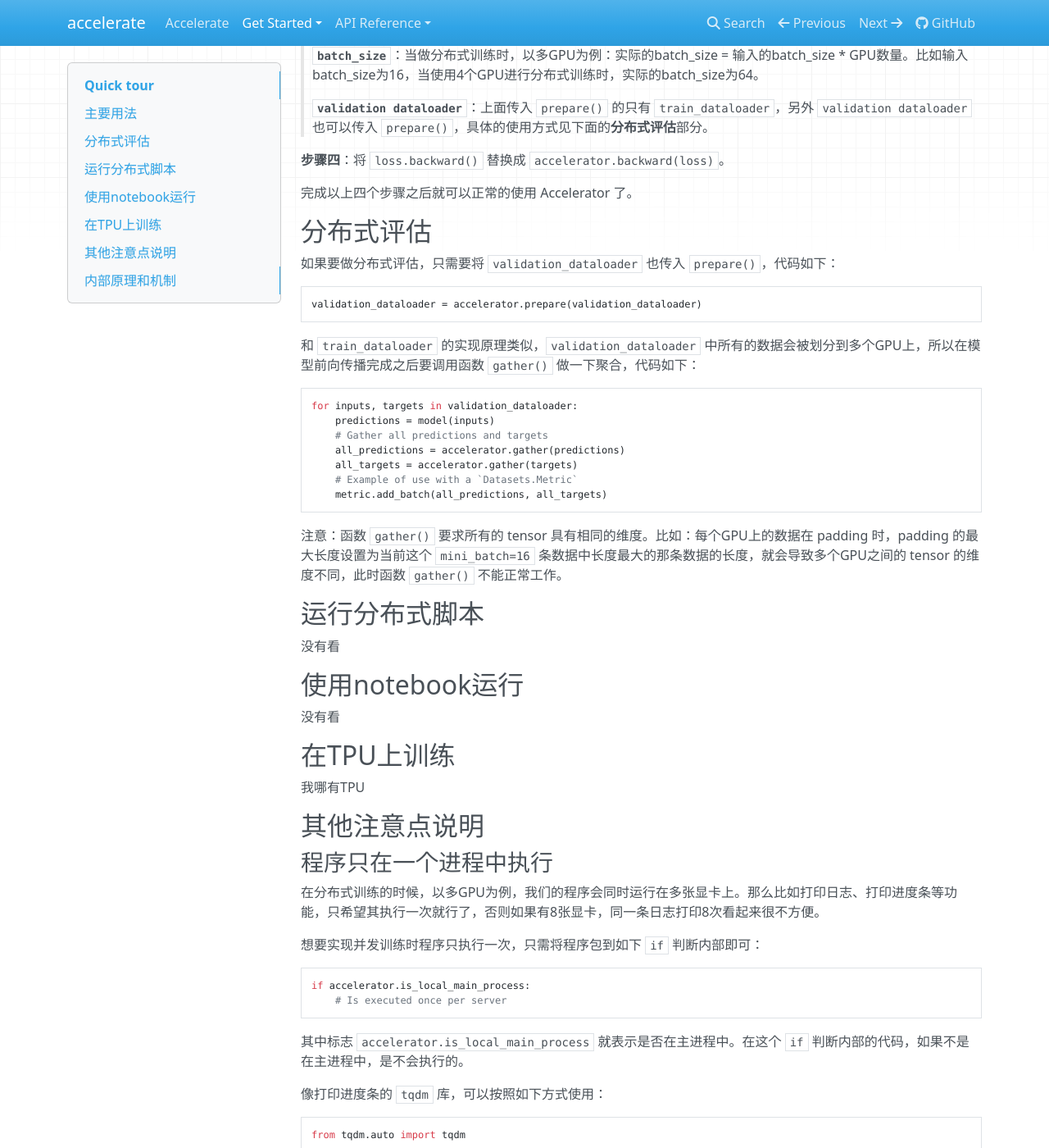
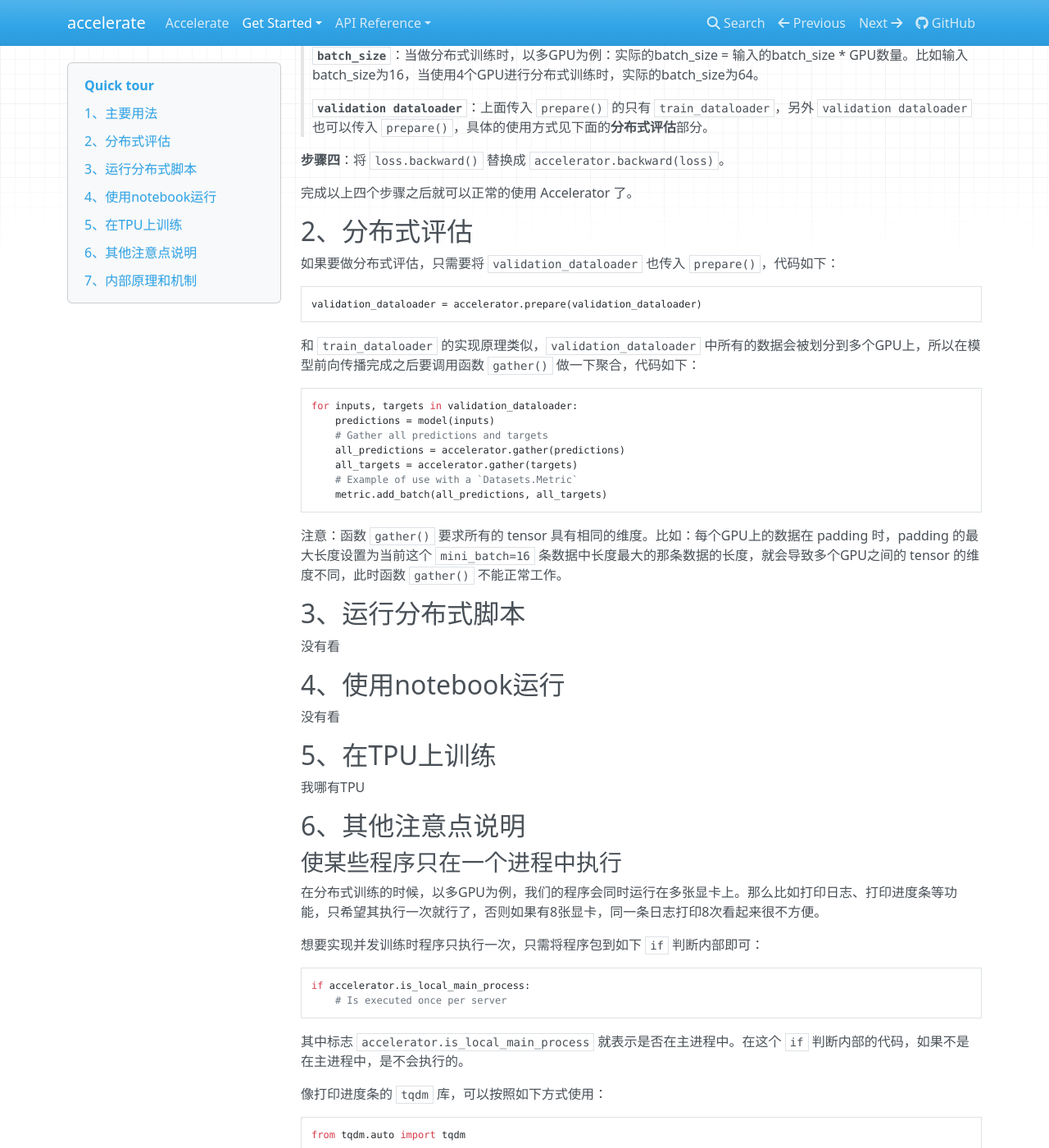
Before and after one commit to wmc1992/huggingface-accelerate-docs-zh, an MkDocs documentation site: the page built from docs/quick_tour.md, in a window 1280 px wide and 1400 px high, scrolled down 1458 px. Shown: the whole window at 82% size. Built offline with MkDocs 1.6.1, drawn with Linux system fonts in a browser that asks for light colours; nearby versions of some CDN libraries; some of the changed text lies outside the part shown.

Commit message:
2022-02-04 14:50:05

```diff
--- a/docs/quick_tour.md
+++ b/docs/quick_tour.md
@@ -1,6 +1,6 @@
 # Quick tour
 
-## 主要用法
+## 1、主要用法
 
 在之前的文档 [Accelerate](..) 中已经看到过要想使用Accelerate需要做的代码修改如下所示：
 
@@ -72,7 +72,7 @@ model, optimizer, train_dataloader = accelerator.prepare(model, optimizer, train
 
 完成以上四个步骤之后就可以正常的使用 Accelerator 了。
 
-## 分布式评估
+## 2、分布式评估
 
 如果要做分布式评估，只需要将 `validation_dataloader` 也传入 `prepare()`，代码如下：
 
@@ -94,21 +94,21 @@ for inputs, targets in validation_dataloader:
 
 注意：函数 `gather()` 要求所有的 tensor 具有相同的维度。比如：每个GPU上的数据在 padding 时，padding 的最大长度设置为当前这个 `mini_batch=16` 条数据中长度最大的那条数据的长度，就会导致多个GPU之间的 tensor 的维度不同，此时函数 `gather()` 不能正常工作。
 
-## 运行分布式脚本
+## 3、运行分布式脚本
 
 没有看
 
-## 使用notebook运行
+## 4、使用notebook运行
 
 没有看
 
-## 在TPU上训练
+## 5、在TPU上训练
 
 我哪有TPU
 
-## 其他注意点说明
+## 6、其他注意点说明
 
-### 程序只在一个进程中执行
+### 使某些程序只在一个进程中执行
 
 在分布式训练的时候，以多GPU为例，我们的程序会同时运行在多张显卡上。那么比如打印日志、打印进度条等功能，只希望其执行一次就行了，否则如果有8张显卡，同一条日志打印8次看起来很不方便。
 
@@ -169,4 +169,4 @@ accelerator.wait_for_everyone()
 
 ### DeepSpeed
 
-## 内部原理和机制
+## 7、内部原理和机制
--- a/mkdocs.yml
+++ b/mkdocs.yml
@@ -14,7 +14,7 @@ nav:
   - Accelerate: README.md
   - Get Started:
       - Quick tour: quick_tour.md
-      - Installation: installation.md
+      - Installation: Installation.md
   - API Reference:
       - Accelerator: accelerator.md
       - Notebook Launcher: notebook_launcher.md
```
